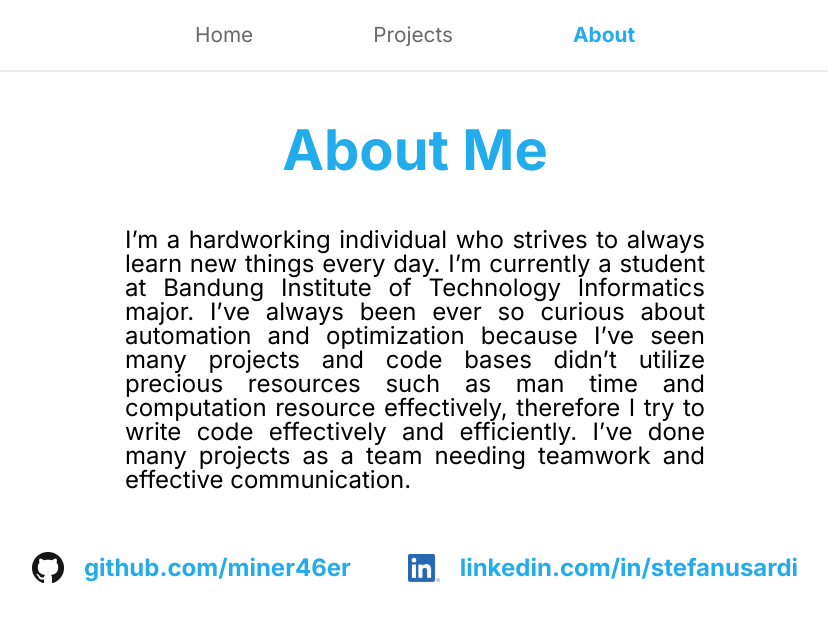
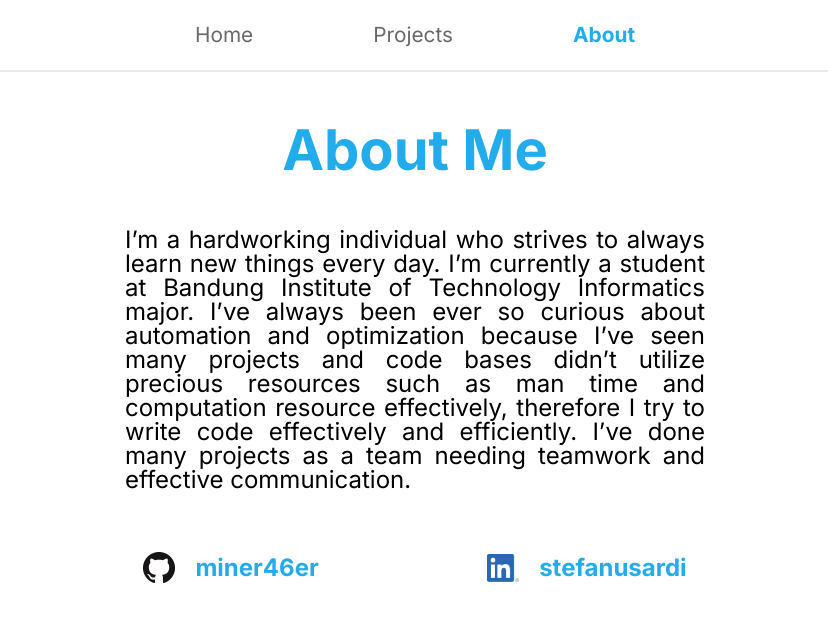
Before and after one commit to miner46er/portfolio, a Next.js app: page /about in a window 1280 px wide. Shown: the top 622 px of the page, without its empty margins (225-1053 px from the left). Built offline with nearby package versions, Linux system fonts and the light colour scheme.

Commit message:
fix: href URL not having https://

```diff
--- a/pages/about.jsx
+++ b/pages/about.jsx
@@ -25,11 +25,11 @@ function About () {
         <div className={styles.contact}>
           <div className={styles.contactDetail}>
             <img src='/GitHub-Mark-64px.png' />
-            <a href='github.com/miner46er'>github.com/miner46er</a>
+            <a href='https://github.com/miner46er'>miner46er</a>
           </div>
           <div className={styles.contactDetail}>
             <img src='/LI-In-Bug.png' />
-            <a href='linkedin.com/in/stefanusardi'>linkedin.com/in/stefanusardi</a>
+            <a href='https://linkedin.com/in/stefanusardi'>stefanusardi</a>
           </div>
         </div>
       </main>
--- a/pages/projects.jsx
+++ b/pages/projects.jsx
@@ -15,7 +15,7 @@ function Projects () {
           name='Orpheus'
           description='Multipurpose Discord bot mainly used for searching and playing youtube musics on Discord servers and checking Rainbow 6 Siege player stats. Built using Node.js, Discord.js, and various APIs.'
           image='/projects/orpheus.jpg'
-          demo='orpheus.anjir.pro'
+          demo='https://orpheus.anjir.pro'
           source=''
         />
         <Project
@@ -29,7 +29,7 @@ function Projects () {
           name='Me, You & Our Dream'
           description='A platformer game project created using Unity in C#. '
           image='/projects/our_dream.jpg'
-          demo='sorrowinrain.itch.io/me-you-our-dream'
+          demo='https://sorrowinrain.itch.io/me-you-our-dream'
           source=''
         />
       </main>
```
